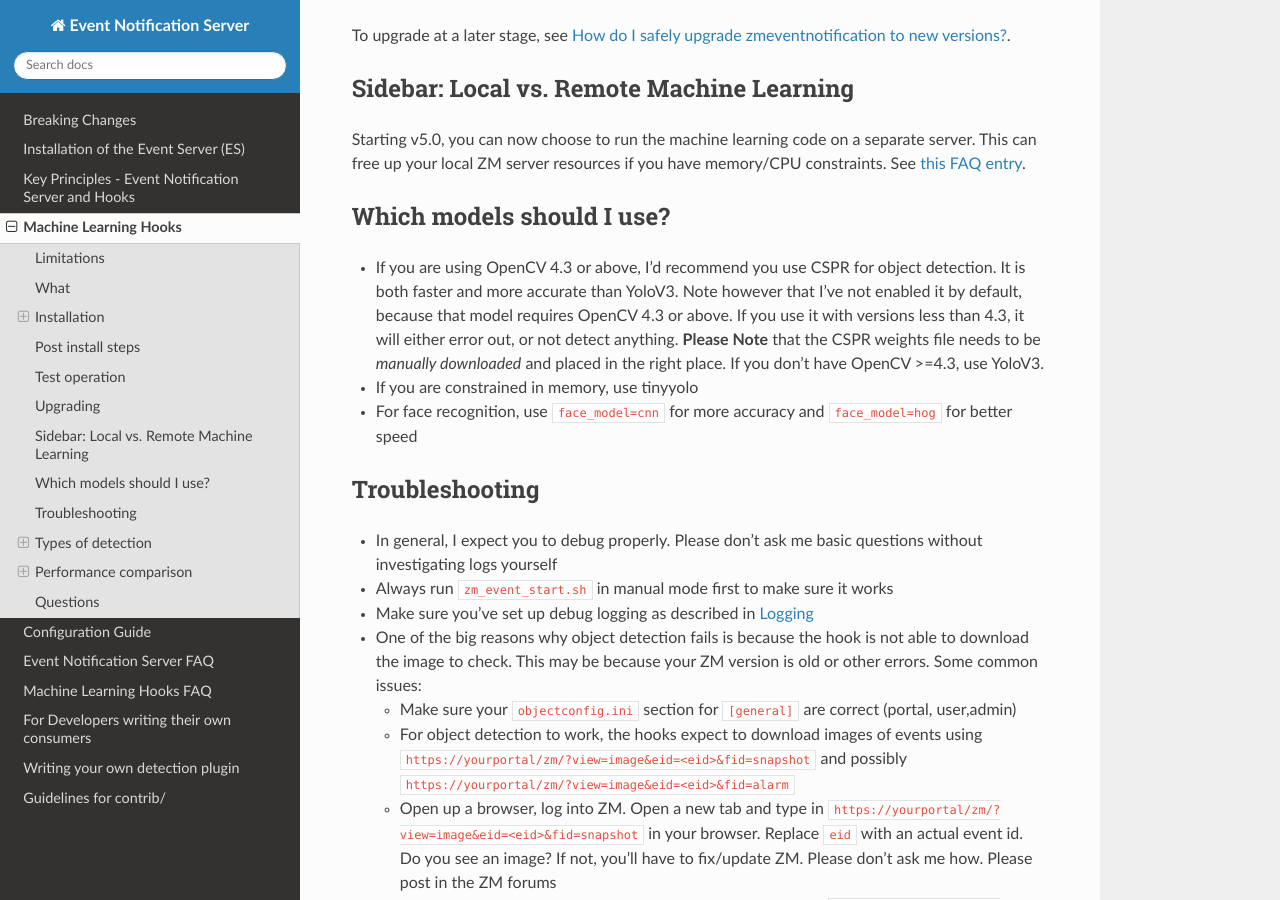
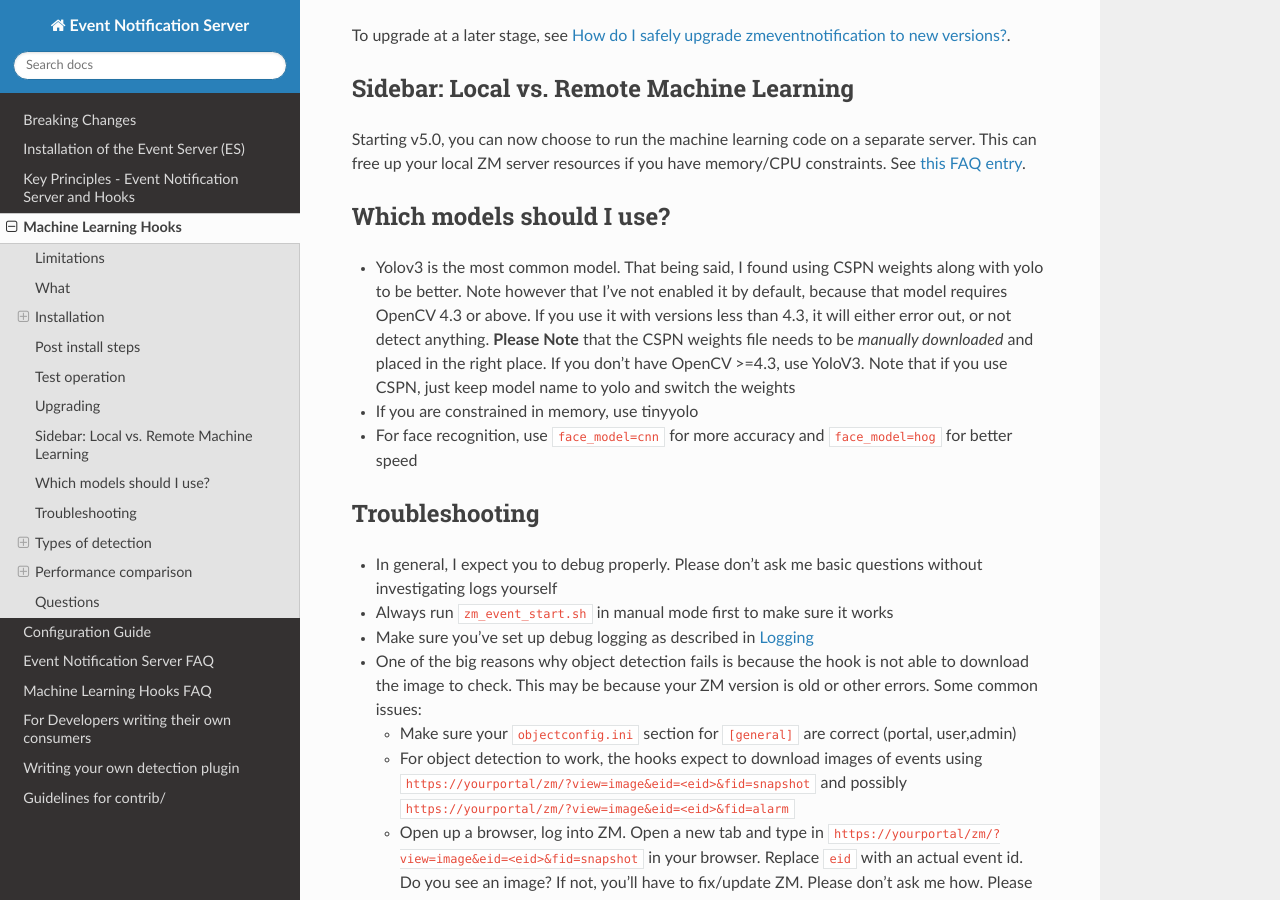
Before and after one commit to ZoneMinder/zmeventnotification, a Sphinx documentation site: the page built from docs/guides/hooks.rst, in a window 1280 px wide and 900 px high, scrolled down 4045 px. Built offline with Sphinx 7.4.7 and the Read the Docs theme 2.0.0, drawn with Linux system fonts in a browser that asks for light colours.

Commit message:
#258 clarify text, cspr->cspn

```diff
--- a/docs/guides/hooks.rst
+++ b/docs/guides/hooks.rst
@@ -197,7 +197,9 @@ To upgrade at a later stage, see :ref:`upgrade_es_hooks`.
 
 Sidebar: Local vs. Remote Machine Learning
 ~~~~~~~~~~~~~~~~~~~~~~~~~~~~~~~~~~~~~~~~~~~
-Starting v5.0, you can now choose to run the machine learning code on a separate server. This can free up your local ZM server resources if you have memory/CPU constraints. See :ref:`this FAQ entry <local_remote_ml>`.
+Starting v5.0, you can now choose to run the machine learning code on a separate server.
+This can free up your local ZM server resources if you have memory/CPU constraints.
+See :ref:`this FAQ entry <local_remote_ml>`.
 
 
 .. _supported_models:
@@ -205,7 +207,12 @@ Starting v5.0, you can now choose to run the machine learning code on a separate
 Which models should I use?
 ~~~~~~~~~~~~~~~~~~~~~~~~~~~~~~
 
--  If you are using OpenCV 4.3 or above, I'd recommend you use CSPR for object detection. It is both faster and more accurate than YoloV3. Note however that I've not enabled it by default, because that model requires OpenCV 4.3 or above. If you use it with versions less than 4.3, it will either error out, or not detect anything. **Please Note** that the CSPR weights file needs to be *manually downloaded* and placed in the right place. If you don't have OpenCV >=4.3, use YoloV3.
+-  Yolov3 is the most common model. That being said, I found using CSPN weights along with yolo to be better.
+   Note however that I've not enabled it by default, because that model requires OpenCV 4.3 or above.
+   If you use it with versions less than 4.3, it will either error out, or not detect anything.
+   **Please Note** that the CSPN weights file needs to be *manually downloaded* and placed in the right place.
+   If you don't have OpenCV >=4.3, use YoloV3. Note that if you use CSPN, just keep model name to yolo and switch the
+   weights
 
 - If you are constrained in memory, use tinyyolo
 
```
Also changed, not shown: 1 other file.
